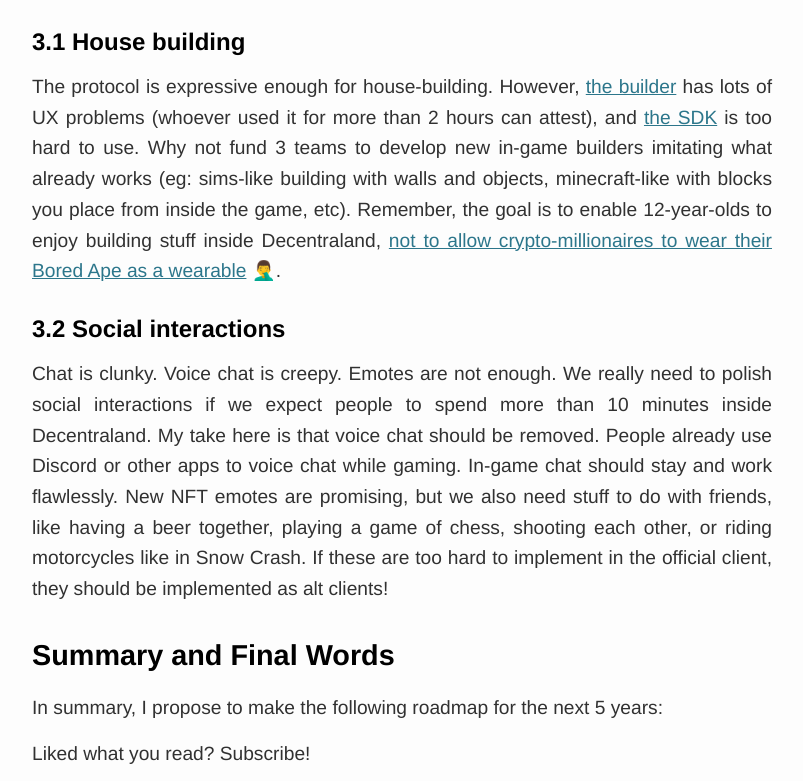
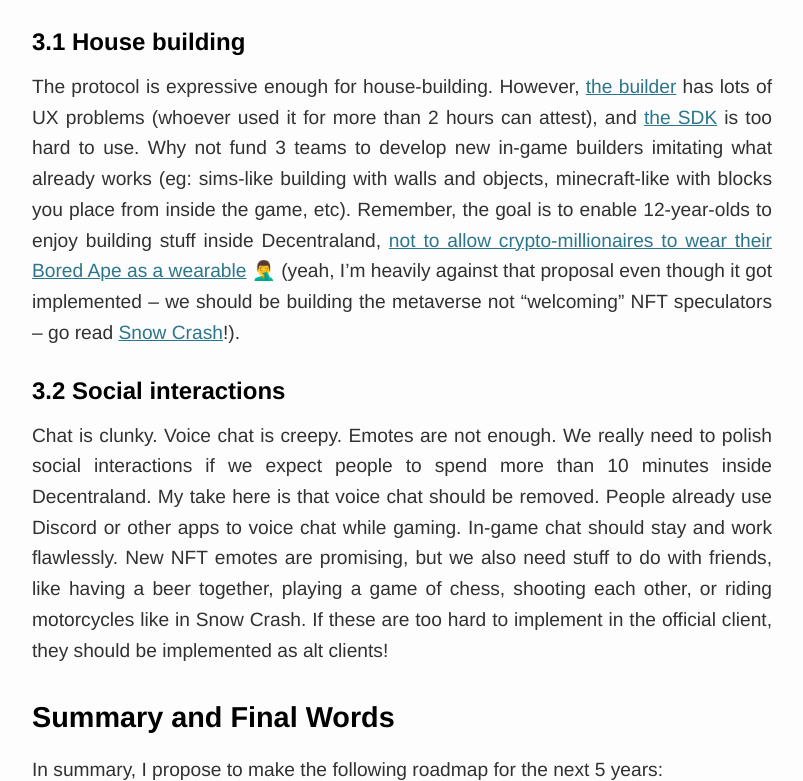
Before and after one commit to tobyornottobe/maraoz.github.io, a Jekyll site: the page built from _posts/2022-01-01-decentraland-vision.md, in a window 1280 px wide and 900 px high, scrolled down 4729 px, cut to the strip 0-781 px from the top of the window. Shown: the whole strip, without its empty margins (238-1041 px from the left). Built offline with Jekyll 4.4.1, drawn with Linux system fonts in a browser that asks for light colours.

Commit message:
update decentraland vision post

```diff
--- a/_posts/2022-01-01-decentraland-vision.md
+++ b/_posts/2022-01-01-decentraland-vision.md
@@ -56,7 +56,7 @@
 Some of the best digital experiences I had as a gamer are related to spending time with friends in virtual worlds. Decentraland currently feels a whirlwind of one-off events. Come get this POAP, this exclusive NFT drop, or this 1-week event. I get it, that's what drives engagement today. But remember we're thinking 5 years from now. To make this last, we need something that compounds over time. This means allowing everyone to create and invest time into their own place. This will make the whole world amazing to explore too. Today, Decentraland is frantic and exciting. We need to make it cozy. Some ideas I have here:
 
 ### 3.1 House building
-The protocol is expressive enough for house-building. However, [the builder](https://builder.decentraland.org/) has lots of UX problems (whoever used it for more than 2 hours can attest), and [the SDK](https://docs.decentraland.org/development-guide/SDK-101/) is too hard to use. Why not fund 3 teams to develop new in-game builders imitating what already works (eg: sims-like building with walls and objects, minecraft-like with blocks you place from inside the game, etc). Remember, the goal is to enable 12-year-olds to enjoy building stuff inside Decentraland, [not to allow crypto-millionaires to wear their Bored Ape as a wearable](https://governance.decentraland.org/proposal/?id=5534b120-b786-11ec-903a-6546e8793cef) 🤦‍♂️.
+The protocol is expressive enough for house-building. However, [the builder](https://builder.decentraland.org/) has lots of UX problems (whoever used it for more than 2 hours can attest), and [the SDK](https://docs.decentraland.org/development-guide/SDK-101/) is too hard to use. Why not fund 3 teams to develop new in-game builders imitating what already works (eg: sims-like building with walls and objects, minecraft-like with blocks you place from inside the game, etc). Remember, the goal is to enable 12-year-olds to enjoy building stuff inside Decentraland, [not to allow crypto-millionaires to wear their Bored Ape as a wearable](https://governance.decentraland.org/proposal/?id=5534b120-b786-11ec-903a-6546e8793cef) 🤦‍♂️ (yeah, I'm heavily against that proposal even though it got implemented -- we should be building the metaverse not "welcoming" NFT speculators -- go read [Snow Crash](https://www.goodreads.com/book/show/40651883-snow-crash)!).
 
 ### 3.2 Social interactions
 Chat is clunky. Voice chat is creepy. Emotes are not enough. We really need to polish social interactions if we expect people to spend more than 10 minutes inside Decentraland. My take here is that voice chat should be removed. People already use Discord or other apps to voice chat while gaming. In-game chat should stay and work flawlessly. New NFT emotes are promising, but we also need stuff to do with friends, like having a beer together, playing a game of chess, shooting each other, or riding motorcycles like in Snow Crash. If these are too hard to implement in the official client, they should be implemented as alt clients!
```
